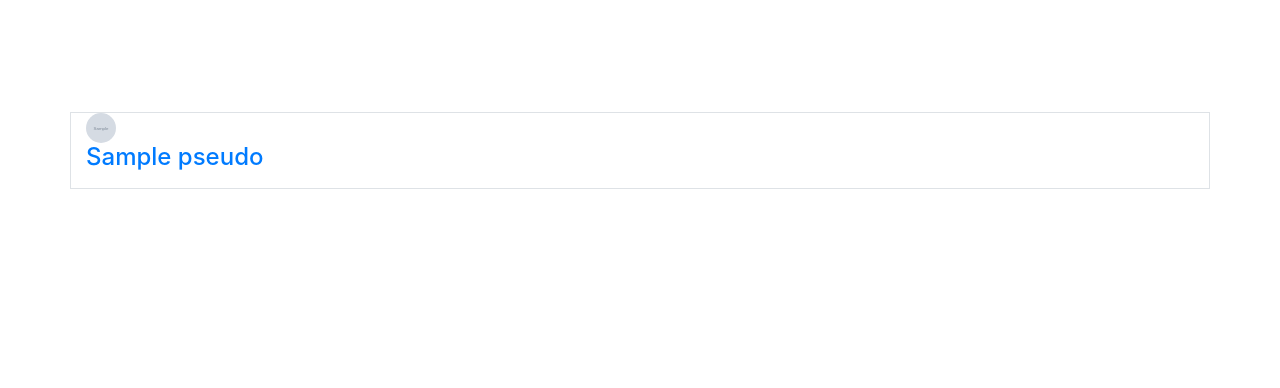
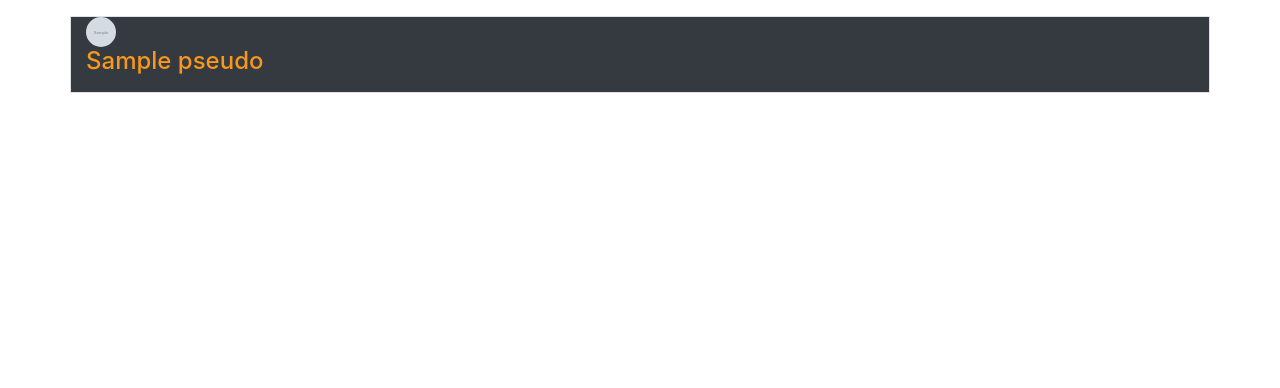
Before and after one commit to Tchomatch/socialnetwork, a Symfony app: template templates/conversation/index.html.twig in a window 1280 px wide. Shown: the part 56-444 px from the top of the page. Run offline with Twig, Linux system fonts and the light colour scheme; the template is opened without the code that fills it: most values are stand-ins (such as "Sample title", 1, 10 or a date in 2020); grey boxes marked "Sample" are stand-in pictures; some libraries are stand-ins or nearby versions.

Commit message:
souhib 1.2

```diff
--- a/public/css/style.css
+++ b/public/css/style.css
@@ -27,27 +27,29 @@
 .msgIcon{
    font-size: 2em;
 }
-.profileTitle{
-    margin-top: 55px;
-}
+
 .userSearch{
     background-color: black;
     border-bottom: 5px solid grey;
     color: white;
 
 }
-#searchDyn{
-    width: 60%;
+
+/* style pour barre et résultat de recherche */
+#focus{
+    width: 80%;
     position: fixed;
     z-index: 50;
 }
+
+/* style du header dans le chat */
 .headerChat{
     background-color: black;
     color: white;
 
 }
 
-
+/* je redimensionne les images envoyées en message */
 .imageChat{
     height: 200px;
     width: 200px;
@@ -65,37 +67,44 @@
     border-radius: 20px;
 }
 
+/* définition du style des messages envoyés
+ */
 
 .msgSend{
-    background-color: green;
+    background-color: #F7971B;
     color: azure;
-    border: black solid 1px;
     border-radius: 20px;
 }
 
-
+/* définition du style des messages recus */
 .msgRec{
     background-color: black;
     color: azure;
-    border: black solid 1px;
     border-radius: 20px;
 }
+.contenuAntiDebordement{
+    word-wrap: break-word;
+}
 
-
+/* je redimensionne l'image de profil dans le header du chat */
 .imageUserHeader{
     height:50px;
     width: 50px;
     border-radius: 50%;
 }
 
-
+/* style du chat: bordure, marge... */
 .chat{
     border: black solid 1px;
     margin-bottom: 55px;
-    margin-top: 55px;
+
 }
-
-
+.colorMsg{
+    color: white;
+}
+.colorPseudo{
+    color: #F7971B;
+}
 /* ajout de la modale de chargement scrollPost */
 .modal {
     display:    none;
--- a/public/js/search.js
+++ b/public/js/search.js
@@ -18,7 +18,11 @@ function searchDyn(){
 
     // a chaque fois que je clique en dehors de l'input mes resultat de recherche ne s'affiche plus
     $( "#search" ).focusout(function() {
-        $("#focus").css("display", "none")
+        // je donne un temps de 100ms avant que la div passe en display none poue laisser le temps au clic d'etre détécter
+        setTimeout(function() {
+            $("#focus").css("display", "none")
+        }, 100)
+
     });
 
 
--- a/src/Controller/HomeController.php
+++ b/src/Controller/HomeController.php
@@ -53,7 +53,7 @@ class HomeController extends AbstractController
 
         $contentSearch = $request->get('search');
         // sur mon affichage dynamique je lui renseigne une limite pour ne pas m'afficher tous les user lié a la recherche
-        $searchUsers= $userRepo->findUser($contentSearch, 3);
+        $searchUsers= $userRepo->findUser($contentSearch, 5);
         if (empty($contentSearch)){
             $searchUsers = [];
         }
--- a/src/Controller/LoginController.php
+++ b/src/Controller/LoginController.php
@@ -33,6 +33,6 @@ class LoginController extends AbstractController
      */
     public function logout()
     {
-        throw new \Exception('This method can be blank - it will be intercepted by the logout key on your firewall');
+        //la fonction logout peut rester vide pour fonctionner et elle nous redirige vers la page renseigné dans le security.yaml avec le target
     }
 }
--- a/templates/base.html.twig
+++ b/templates/base.html.twig
@@ -47,7 +47,8 @@
 
     {% endblock %}
 
-    <div class="container ">
+    <div class="container">
+
         <div id="searchDyn" >
 
         </div>
--- a/templates/chat/index.html.twig
+++ b/templates/chat/index.html.twig
@@ -6,8 +6,8 @@
    <div class="mt-5 pt-4">
         <div class="container chat ">
             <div class="row headerChat mb-5">
-            {# rend le pseudo et l'image cliquable pour renvoyer sur le profil de l'auteur du post #}
-            <a href="{{path('profile_show', {'id': userReceiver.id}) }}">
+            {# rend le pseudo et l'image cliquable pour renvoyer sur le profil de l'autre utilisateur #}
+            <a class="colorPseudo" href="{{path('profile_show', {'id': userReceiver.id}) }}">
                 {# je récupère les données du user avec qui je chat  #}
                 <img class="imageUserHeader ml-1" src="{{asset('uploads/image/' ~ userReceiver.image)}}" alt="">
                 <h4 class="ml-3">{{userReceiver.pseudo}}</h4>
--- a/templates/chat/messages.html.twig
+++ b/templates/chat/messages.html.twig
@@ -21,12 +21,12 @@
                 <h6 class="ml-1">{{message.userSender.pseudo}}</h6>
             </div>
             {# j'affiche le contenu du message #}
-            <h4>{{message.contenu}}</h4>
+            <h4 class="contenuAntiDebordement">{{message.contenu}}</h4>
 
             {# j'affiche le ou les images lié au message  #}
             {% for image in message.imageChats %}
 
-            {# je crée un lien vers mon image en taille réelle sur mon iage réduite dans mon message #}
+
 
                 <img class="imageChat" src="{{asset('uploads/image/' ~ image.image)}}" alt="">
 
--- a/templates/conversation/index.html.twig
+++ b/templates/conversation/index.html.twig
@@ -2,16 +2,17 @@
 {% extends 'base.html.twig' %}
 
 {% block body %}
-    <div class="mt-5 pt-5">
+
     {# On récupère toutes les conversations dans lesquelles est impliqué notre utilisateur #}
     {% for conversation in conversations  %}
-            <div class="container border my-3">
+        <div class="container border my-3 bg-dark colorMsg">
         {# On affiche toutes les conversation ou l'id de l'utilisateur connecté correspond à l'id du userReceiver #}
         {% if app.user == conversation.userReceiver %}
+
             {# Avec la photo de profil de son correspondant #}
             <img class="imageUserChat" {# ajout d'une classe qui définit la taille des images #} src="/uploads/image/{{ conversation.userSender.image }}">
             {# le pseudo de son correspondant #}
-                <a href="{{ path('chat', {'id' : conversation.userSender.id })}}"><h4>{{ conversation.userSender.pseudo  }}</h4></a>
+            <a class="colorPseudo" href="{{ path('chat', {'id' : conversation.userSender.id })}}"><h4>{{ conversation.userSender.pseudo  }}</h4></a>
             {# et le dernier message de leur conversation #}
             <p>{{ conversation.messages[conversation.messages|length -1].contenu }}</p>
 
@@ -20,11 +21,11 @@
             {# Avec la photo de profil de son correspondant #}
             <img class="imageUserChat" {# ajout d'une classe qui définit la taille des images #} src="/uploads/image/{{ conversation.userSender.image }}">
             {# le pseudo de son correspondant #}
-                <a href="{{ path('chat', {'id' : conversation.userReceiver.id })}}"><h4>{{ conversation.userReceiver.pseudo  }}</h4></a>
+            <a class="colorPseudo" href="{{ path('chat', {'id' : conversation.userReceiver.id })}}"><h4>{{ conversation.userReceiver.pseudo  }}</h4></a>
             {# et le dernier message de leur conversation #}
             <p>{{ conversation.messages[conversation.messages|length -1].contenu }}</p>
         {% endif %}
         </div>
     {% endfor %}
-    </div>
+
 {% endblock %}
```
Also changed, not shown: src/Controller/ChatController.php (+27 -13 lines), src/Form/MessageType.php (+1 -19 lines), src/Migrations/Version20200211093509.php (deleted, +0 -53 lines), src/Migrations/Version20200212145131.php (deleted, +0 -43 lines), src/Migrations/Version20200213092947.php (added, +46 -0 lines), 3 other files. Lines whose indentation alone changed are shown as unchanged.
